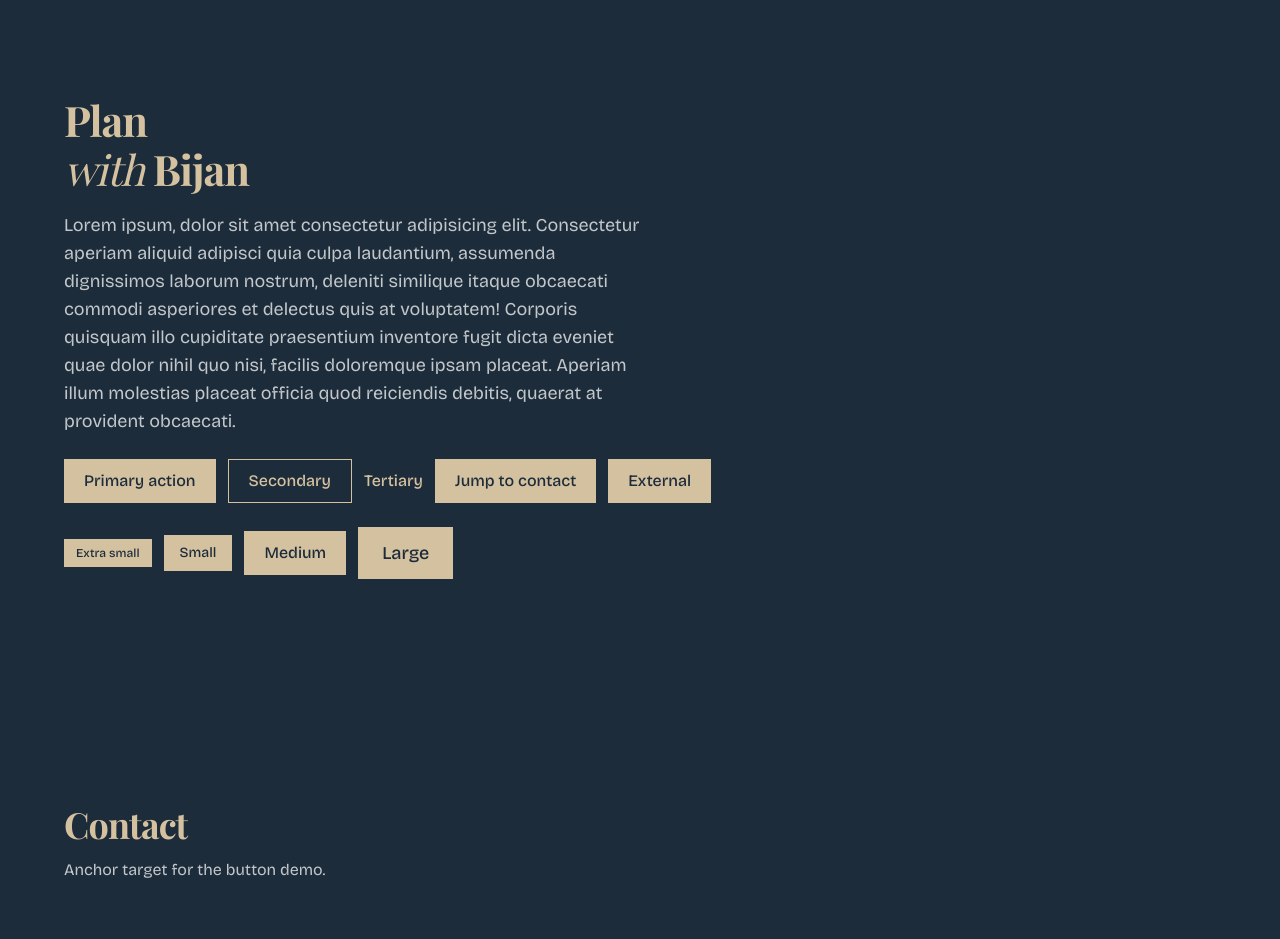
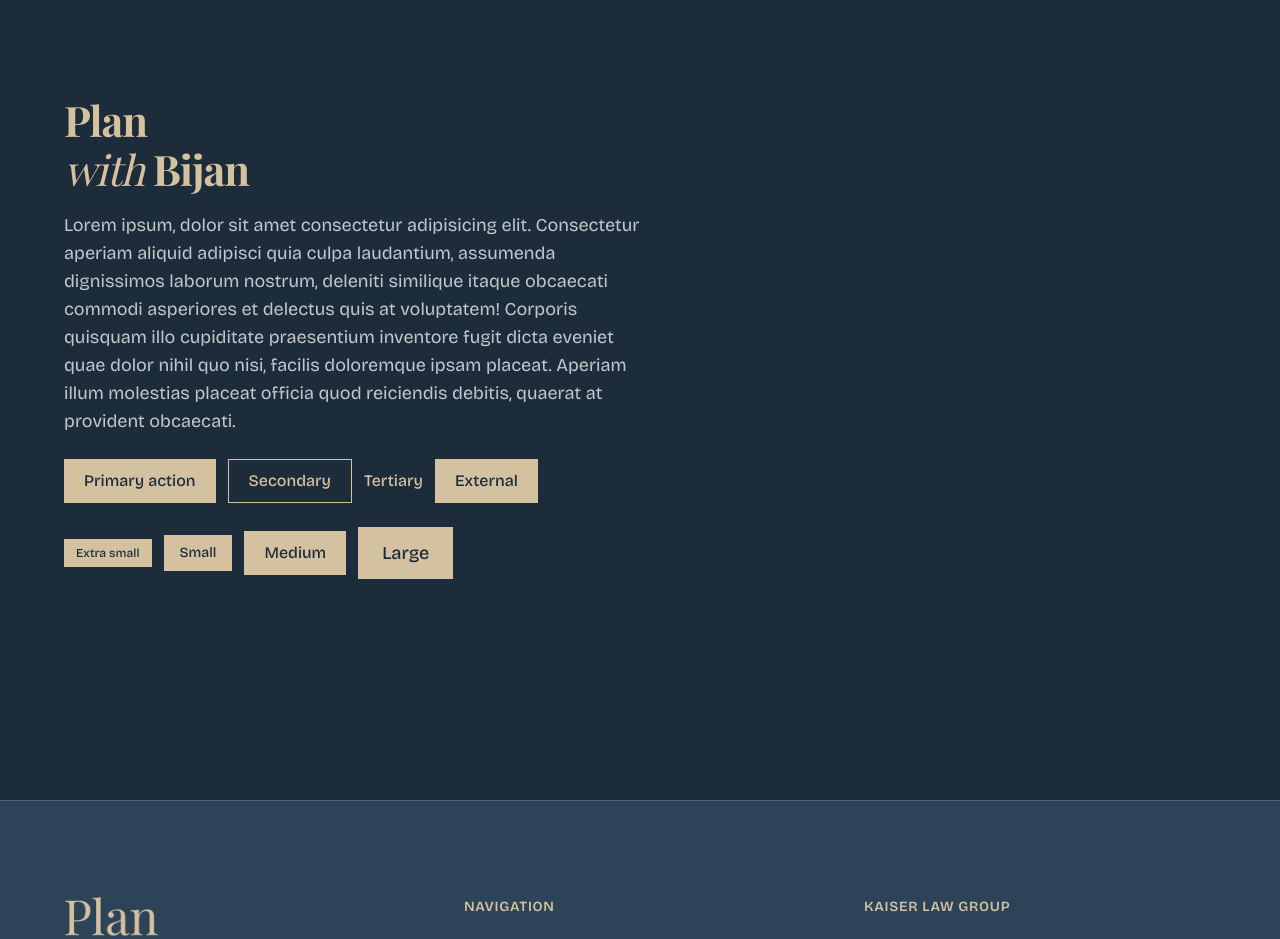
Before and after one commit to amirhoseinshahabnia/plan-with-bijan, a Next.js app: page / in a window 1280 px wide. Shown: the top 939 px of the page. Built offline with nearby package versions, Linux system fonts and the light colour scheme.

Commit message:
cleans up

```diff
--- a/app/page.tsx
+++ b/app/page.tsx
@@ -28,9 +28,6 @@ export default function Home() {
             <Button>Primary action</Button>
             <Button intent="secondary">Secondary</Button>
             <Button intent="tertiary">Tertiary</Button>
-            <Button href="#contact" animation="moveUp">
-              Jump to contact
-            </Button>
             <Button href="https://example.com" openInNewTab>
               External
             </Button>
@@ -42,14 +39,6 @@ export default function Home() {
             <Button size="lg">Large</Button>
           </div>
         </Section>
-        <Section as="div" id="contact" padding="large">
-          <Heading as="h2" variant="heading-xl" className="text-linen-500">
-            Contact
-          </Heading>
-          <Text variant="body-md" className="text-gray-300 mt-3 max-w-xl">
-            Anchor target for the button demo.
-          </Text>
-        </Section>
       </Container>
     </main>
   );
```
